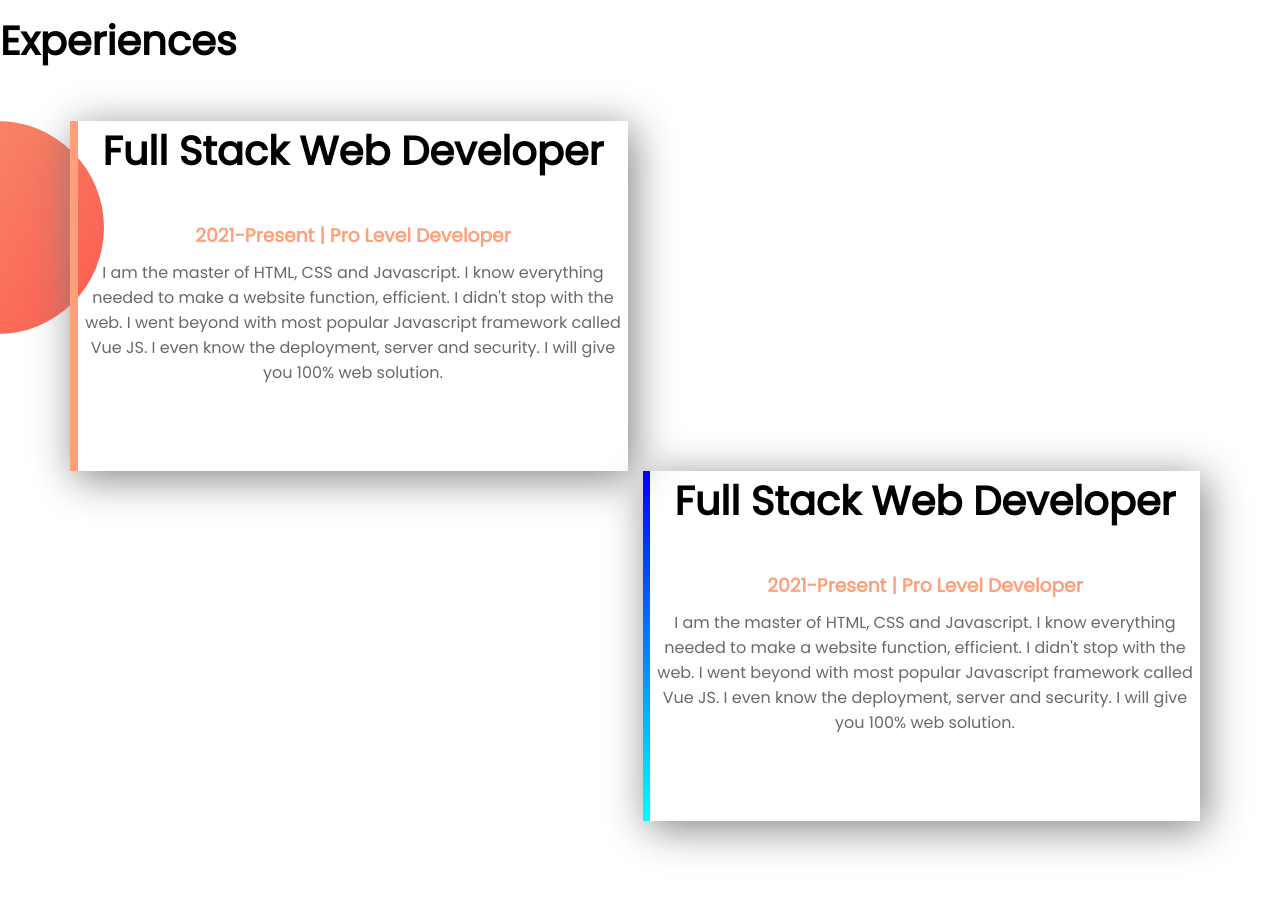
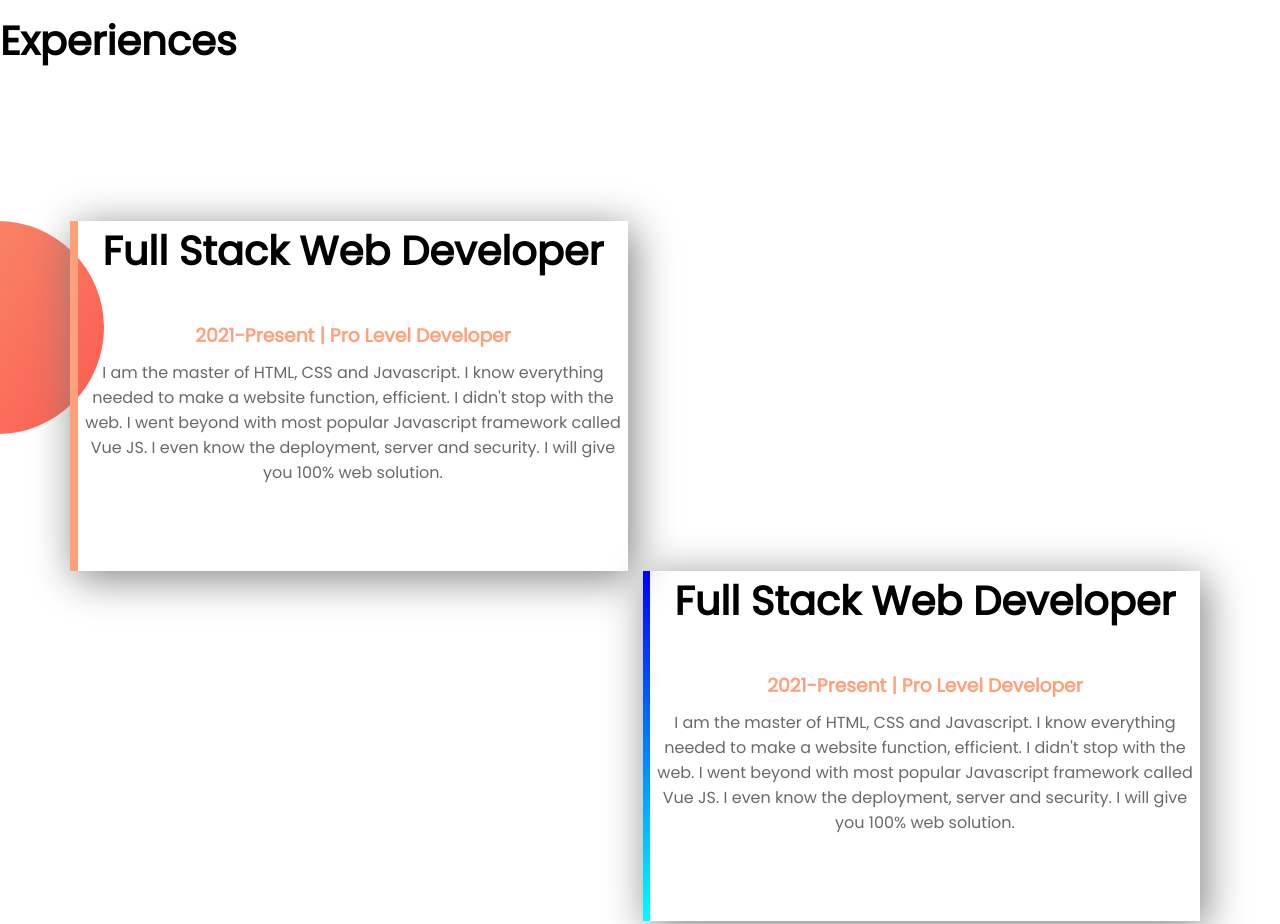
Before and after one commit to tawsif344/web-portfolio, a plain HTML site: page index.html in a window 1280 px wide. Shown: the part 1060-1984 px from the top of the page. Drawn offline with Linux system fonts and the light colour scheme.

Commit message:
margin-top

```diff
--- a/style.css
+++ b/style.css
@@ -101,7 +101,7 @@ h3{
 }
 
 .thrr_section_area{
-    margin-top: 50px;
+    margin-top: 150px;
     height: 100vh;
     text-align: center;
     background-image: url(img/exp-bg.png);
```
